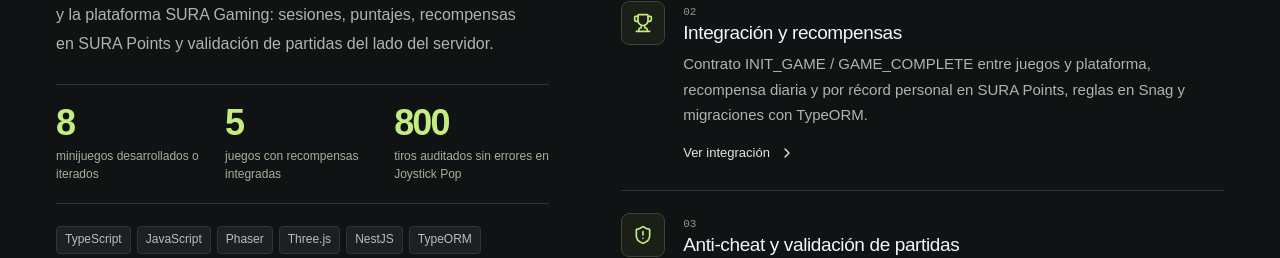
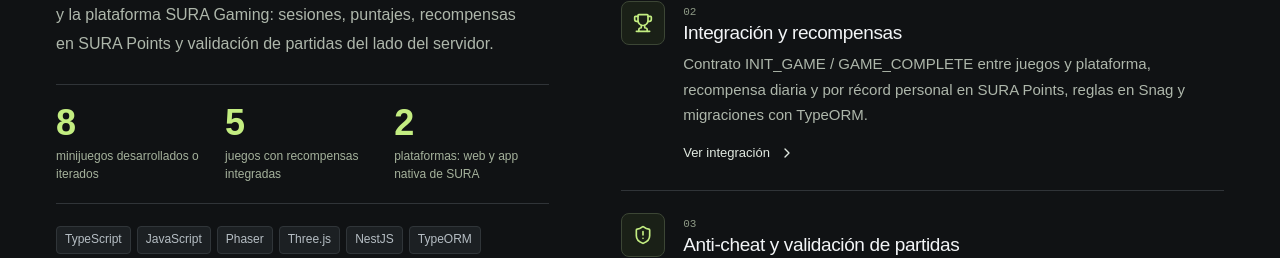
Before and after one commit to IgnacioGodoy2002/portfolio-ignacio, a React (Vite) app: page / in a window 1280 px wide. Shown: the part 1347-1605 px from the top of the page. Built offline with nearby package versions, Linux system fonts and the light colour scheme.

Commit message:
Experiencia: reemplazar metrica de tiros auditados por plataformas

```diff
--- a/src/data/experience.js
+++ b/src/data/experience.js
@@ -8,7 +8,7 @@ export const experience = {
   metrics: [
     { value: '8', label: 'minijuegos desarrollados o iterados' },
     { value: '5', label: 'juegos con recompensas integradas' },
-    { value: '800', label: 'tiros auditados sin errores en Joystick Pop' },
+    { value: '2', label: 'plataformas: web y app nativa de SURA' },
   ],
   stack: ['TypeScript', 'JavaScript', 'Phaser', 'Three.js', 'NestJS', 'TypeORM', 'postMessage', 'Snag', 'Playwright'],
   areas: [
```
